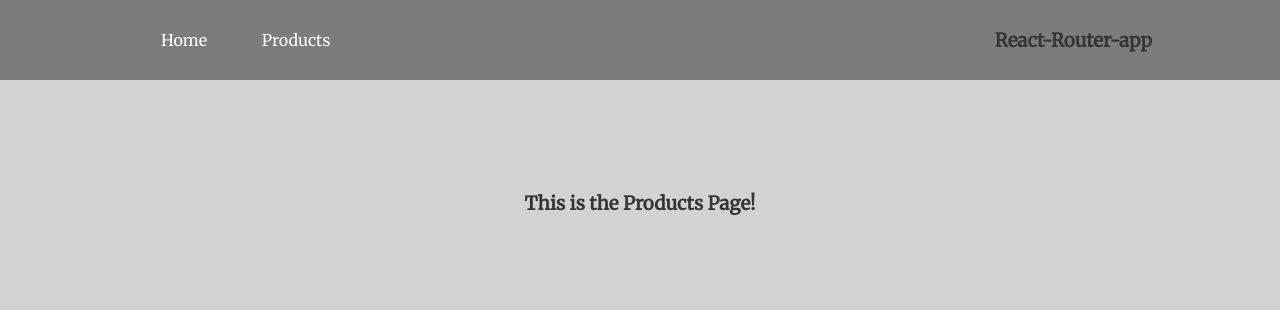
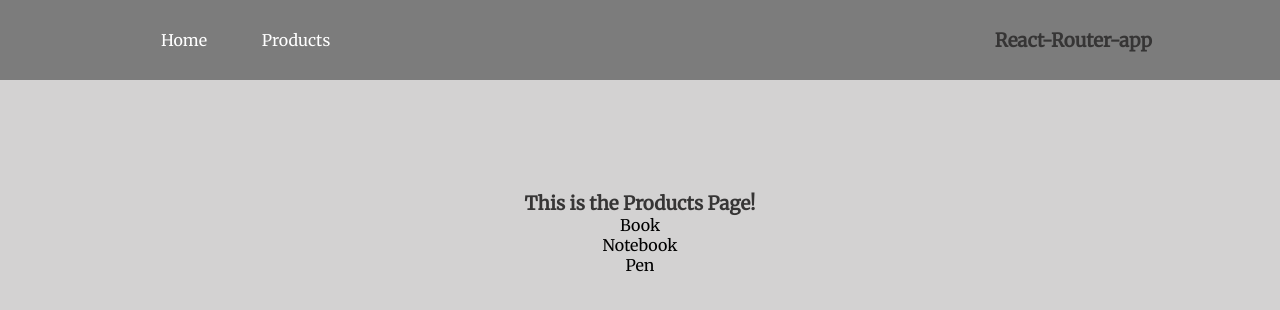
Before and after one commit to SottoMayor/React-Router-App, a React (Create React App) app: page /products in a window 1280 px wide. Shown: the top 310 px of the page. Built offline with nearby package versions, Linux system fonts and the light colour scheme.

Commit message:
Creating a ProductDetails page

```diff
--- a/src/pages/products.js
+++ b/src/pages/products.js
@@ -2,9 +2,22 @@ import React from 'react'
 
 const products = () => {
     return (
-        <div>
+        <section>
             <h3>This is the <strong>Products</strong> Page!</h3>
-        </div>
+
+            <ul>
+                <li>
+                    Book
+                </li>
+                <li>
+                    Notebook
+                </li>
+                <li>
+                    Pen
+                </li>
+            </ul>
+
+        </section>
     )
 }
 
```
Also changed, not shown: src/pages/ProductDetails.js (added, +11 -0 lines).
